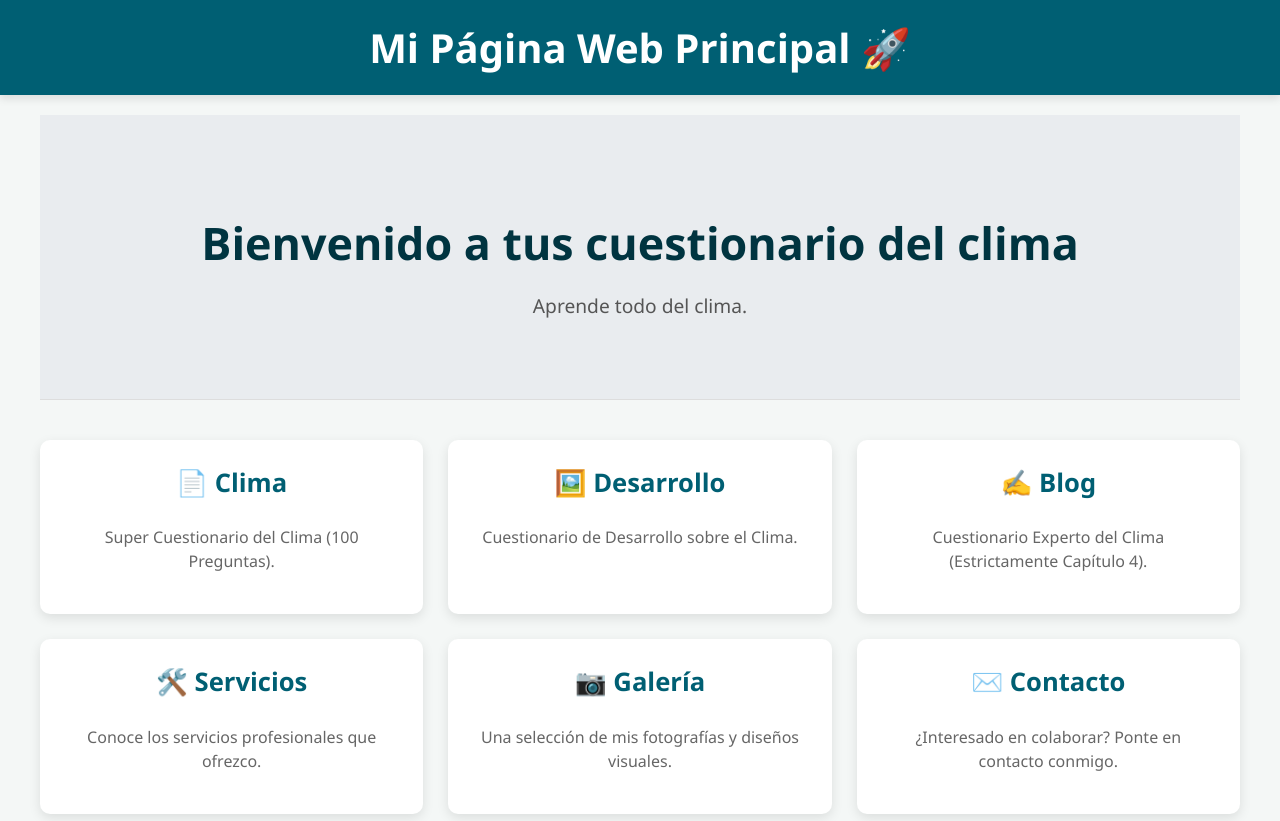
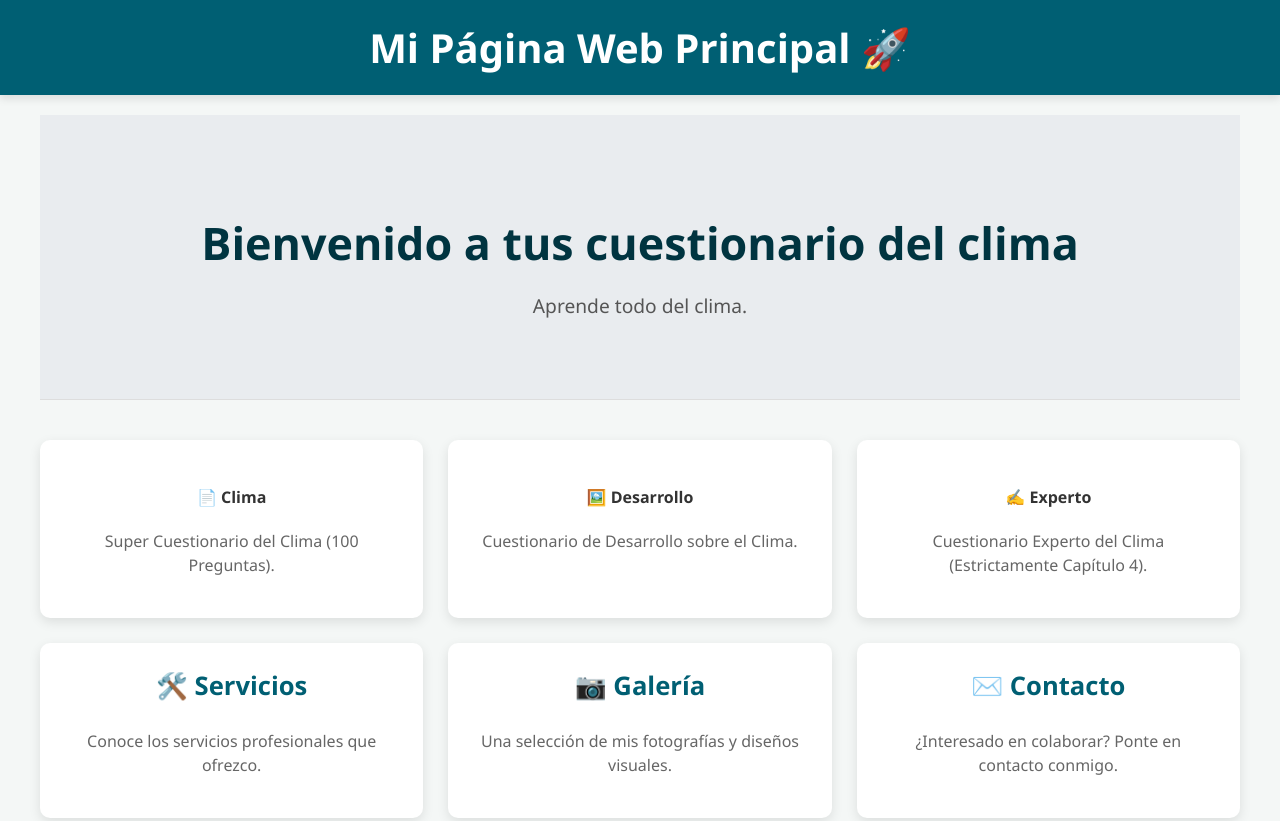
Before and after one commit to nestorsalcedo01/clima, a plain HTML site: page index.html in a window 1280 px wide. Shown: the top 821 px of the page. Drawn offline with Linux system fonts and the light colour scheme.

Commit message:
Update index.html

```diff
--- a/index.html
+++ b/index.html
@@ -130,7 +130,7 @@
             <div class="card">
                 <a href="clima.html">
                     <div class="card-content">
-                        <h3>📄 Clima</h3>
+                        <h4>📄 Clima</h4>
                         <p>Super Cuestionario del Clima (100 Preguntas).</p>
                     </div>
                 </a>
@@ -139,7 +139,7 @@
             <div class="card">
                 <a href="desarrollo.html">
                     <div class="card-content">
-                        <h3>🖼️ Desarrollo</h3>
+                        <h4>🖼️ Desarrollo</h4>
                         <p>Cuestionario de Desarrollo sobre el Clima.</p>
                     </div>
                 </a>
@@ -148,7 +148,7 @@
             <div class="card">
                 <a href="experto.html">
                     <div class="card-content">
-                        <h3>✍️ Blog</h3>
+                        <h4>✍️ Experto</h4>
                         <p>Cuestionario Experto del Clima (Estrictamente Capítulo 4).</p>
                     </div>
                 </a>
```
